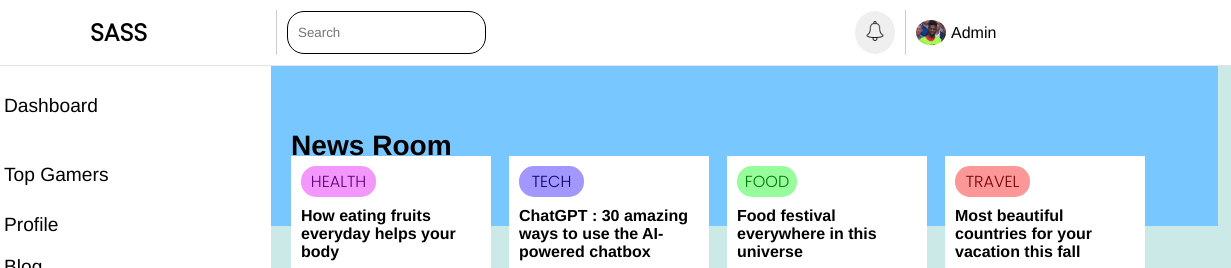
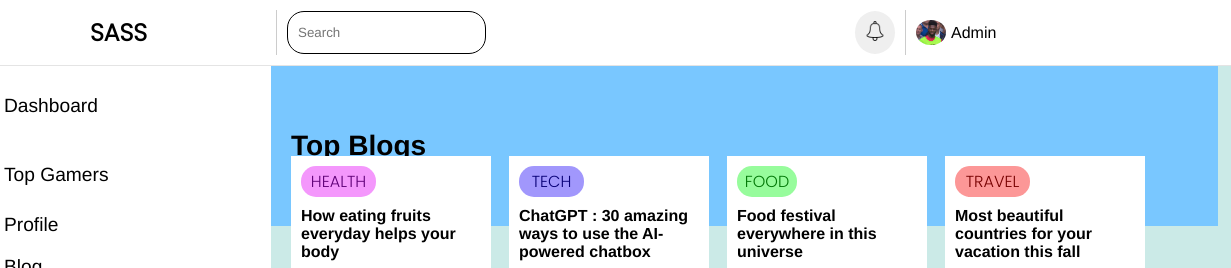
Before and after one commit to VariantBSP/sass, a plain HTML site: page index.html in a window 1280 px wide. Shown: the top 268 px of the page, 49-1280 px from the left. Drawn offline with Linux system fonts and the light colour scheme.

Commit message:
changed header
changed news room to top blogs

```diff
--- a/index.html
+++ b/index.html
@@ -35,7 +35,7 @@
 
         <article>
             <div class="title">
-                <h1>News Room</h1>
+                <h1>Top Blogs</h1>
             </div>
             <div class="blogs">
                 <div class="card">
```
